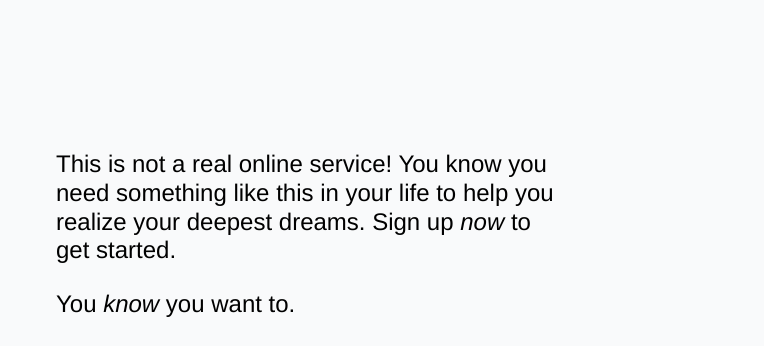
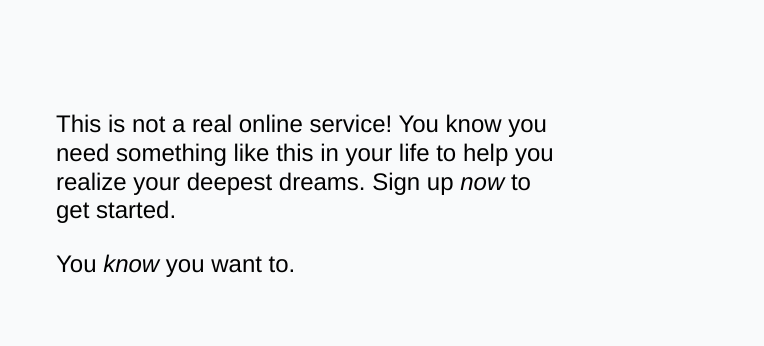
Before and after one commit to BATMANGOO/sign-up-form, a plain HTML site: page index.html in a window 1280 px wide. Shown: the top 346 px of the page, 516-1280 px from the left. Drawn offline with Linux system fonts and the light colour scheme.

Commit message:
finished

```diff
--- a/styles.css
+++ b/styles.css
@@ -102,7 +102,8 @@ h1 {
   width: 40vw;
   margin-left: 30px;
   padding: 30px;
-  margin-top: 15vh;
+  margin-top: 10vh;
+  margin-bottom: 5vh;
   line-height: 1.2;
 }
 
```
